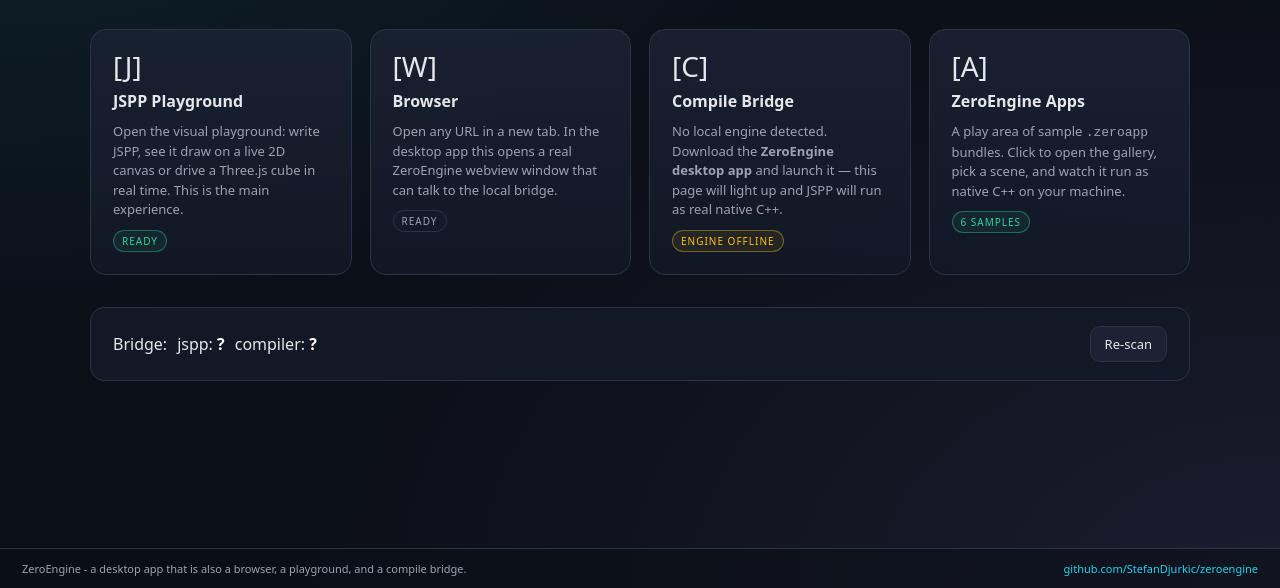
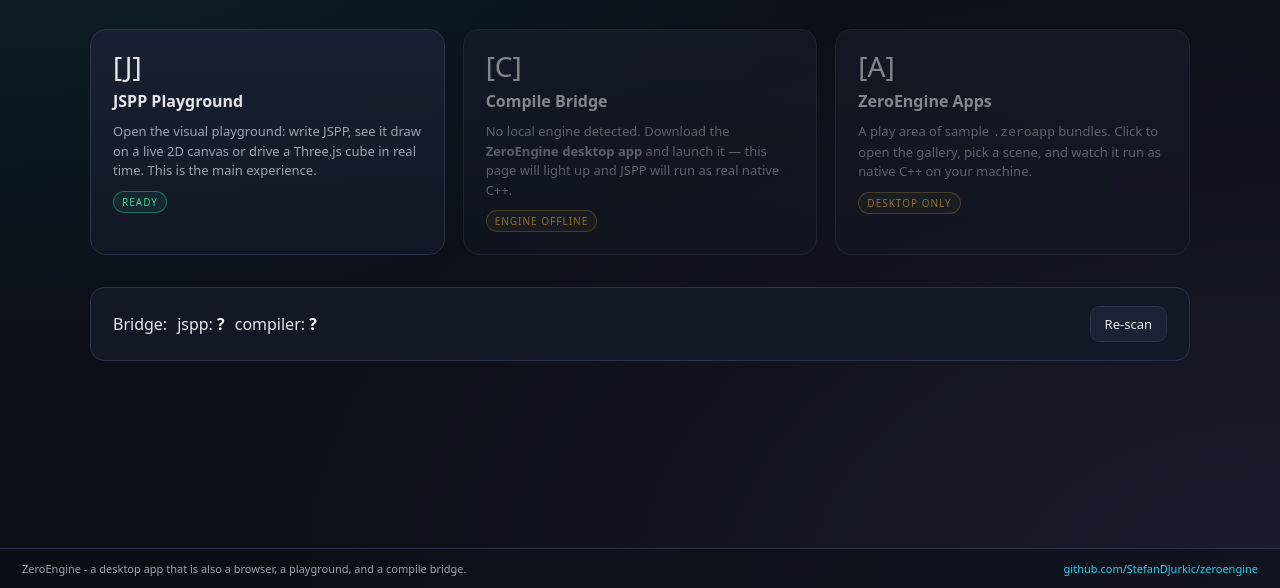
Before and after one commit to StefanDjurkic/zeroengine, a website: page client/index.html in a window 1280 px wide. Shown: the part 212-800 px from the top of the page. Drawn offline with Linux system fonts and the light colour scheme; no server answers.

Commit message:
landing(web): hide URL bar + browser tile; dim apps/bridge tiles until engine detected

```diff
--- a/client/index.html
+++ b/client/index.html
@@ -71,6 +71,12 @@
     display:flex; flex-direction:column; gap:10px; position:relative; overflow:hidden;
 }
 .tile:hover { transform: translateY(-2px); border-color: var(--accent); }
+/* Tiles that don't actually work in the current mode (e.g. bridge/apps on the
+   public website, where there is no local ZeroEngine process to talk to) go
+   into .inactive: dimmed, no hover lift, default cursor. Clicking still
+   fires the handler so we can show a short explainer popup. */
+.tile.inactive { opacity:.55; cursor:default; filter:grayscale(.25); }
+.tile.inactive:hover { transform:none; border-color:var(--stroke); }
 .tile .icon { font-size:28px; line-height:1; }
 .tile h3 { margin:0; font-size:16px; }
 .tile p { margin:0; color:var(--muted); font-size:13px; line-height:1.5; }
@@ -235,22 +241,26 @@
 const BRIDGE_HTTP = "http://127.0.0.1:17849";
 
 if (!IS_DESKTOP) {
-    // Running as the public website. Retitle and tweak copy, disable the URL
-    // bar (we can't spawn new webview windows), hide desktop-only actions.
+    // Running as the public website. Retitle and tweak copy, hide the URL
+    // bar and Browser tile entirely (we can't spawn new webview windows, and
+    // the old disabled-input version looked broken when users typed a URL
+    // and nothing happened). Bridge + Apps tiles start visually "inactive"
+    // and light up the moment refreshBridge() finds a running desktop.
     document.querySelector(".hero p").textContent =
         "Write JSPP, see it drawn live on a 2D canvas or driving a Three.js cube. Launch the ZeroEngine desktop app to turn on the local compile bridge and run your JSPP as real native C++.";
-    const addr  = document.getElementById("addr");
-    const addrBtns = document.querySelectorAll("#addr-form .btn, #btn-system");
-    if (addr) { addr.placeholder = "URL bar is desktop-only. Download ZeroEngine to open URLs in a new window."; addr.disabled = true; }
-    addrBtns.forEach(b => b.disabled = true);
+    const addrForm = document.getElementById("addr-form");
+    if (addrForm) addrForm.style.display = "none";
+    const browserTile = document.getElementById("tile-browser");
+    if (browserTile) browserTile.style.display = "none";
     const loadBtn = document.getElementById("btn-load-from-disk");
     if (loadBtn) loadBtn.style.display = "none";
-    // Browser tile: in web mode, offer to open in a new tab instead.
-    const browserTile = document.getElementById("tile-browser");
-    if (browserTile) {
-        browserTile.querySelector("p").textContent =
-            "Open any URL in a new tab. In the desktop app this opens a real ZeroEngine webview window that can talk to the local bridge.";
-    }
+    // Pre-mark bridge + apps as inactive until proven otherwise.
+    const bridgeTile = document.getElementById("tile-bridge");
+    const appsTile   = document.getElementById("tile-apps");
+    if (bridgeTile) bridgeTile.classList.add("inactive");
+    if (appsTile)   appsTile.classList.add("inactive");
+    const chipApps = document.getElementById("chip-apps");
+    if (chipApps) { chipApps.textContent = "desktop only"; chipApps.className = "chip warn"; }
     // Brand subtitle: mark as web build.
     const sub = document.querySelector(".brand .sub");
     if (sub) sub.textContent = "web build";
@@ -357,10 +367,28 @@
             msgEl.textContent = "JSPP OK, but no C++ compiler on PATH. Install g++/clang++/MSVC to enable native runs.";
             chipEl.textContent = "no compiler"; chipEl.className = "chip warn";
         }
+        // On the public website, a reachable /info means the desktop app is
+        // running locally - light up the bridge and apps tiles.
+        if (!IS_DESKTOP) {
+            const bridgeTile = document.getElementById("tile-bridge");
+            const appsTile   = document.getElementById("tile-apps");
+            if (bridgeTile) bridgeTile.classList.remove("inactive");
+            if (appsTile)   appsTile.classList.remove("inactive");
+            const chipApps = document.getElementById("chip-apps");
+            if (chipApps) { chipApps.textContent = SAMPLE_APPS.length + " samples"; chipApps.className = "chip ok"; }
+        }
     } catch (err) {
         if (!IS_DESKTOP) {
             msgEl.innerHTML = "No local engine detected. Download the <b>ZeroEngine desktop app</b> and launch it \u2014 this page will light up and JSPP will run as real native C++.";
             chipEl.textContent = "engine offline"; chipEl.className = "chip warn";
+            // Drop tiles back into the inactive look so visitors can see at
+            // a glance that these features need the desktop app.
+            const bridgeTile = document.getElementById("tile-bridge");
+            const appsTile   = document.getElementById("tile-apps");
+            if (bridgeTile) bridgeTile.classList.add("inactive");
+            if (appsTile)   appsTile.classList.add("inactive");
+            const chipApps = document.getElementById("chip-apps");
+            if (chipApps) { chipApps.textContent = "desktop only"; chipApps.className = "chip warn"; }
         } else {
             msgEl.textContent = "bridge_info failed: " + (err?.message || err);
             chipEl.textContent = "error"; chipEl.className = "chip err";
@@ -395,7 +423,16 @@
     sampleGrid.appendChild(el);
 }
 
-function openAppsModal() { appsModal.classList.add("open"); }
+function openAppsModal() {
+    // When the tile is inactive (public website with no running desktop),
+    // clicking it should explain what to do instead of opening the gallery.
+    const appsTile = document.getElementById("tile-apps");
+    if (appsTile && appsTile.classList.contains("inactive")) {
+        alert("Sample apps compile to native C++ through the local ZeroEngine bridge. Launch the ZeroEngine desktop app (or download it from GitHub) and this tile will light up.");
+        return;
+    }
+    appsModal.classList.add("open");
+}
 function closeAppsModal() { appsModal.classList.remove("open"); }
 document.getElementById("tile-apps").addEventListener("click", openAppsModal);
 document.getElementById("apps-close").addEventListener("click", closeAppsModal);
```
